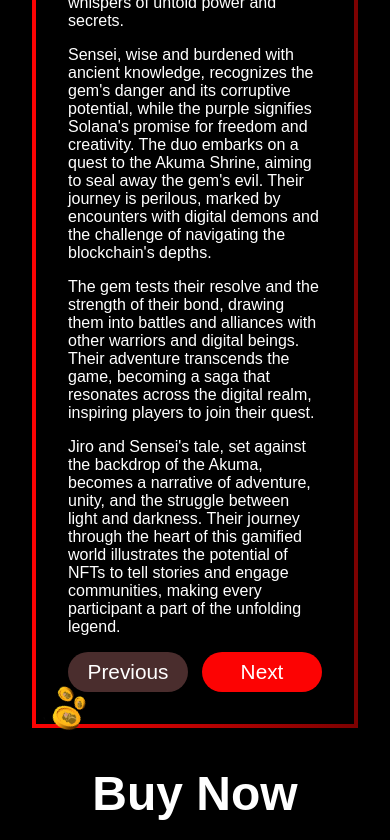
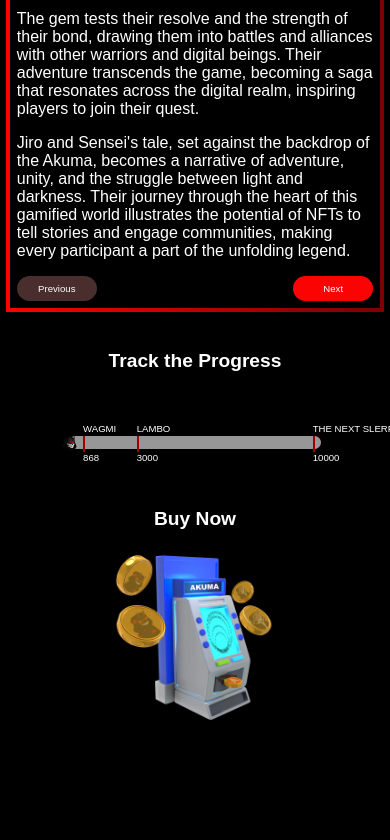
Before and after one commit to akumasolana/website, a React (Create React App) app: page /#/ in a window 390 px wide. Shown: the part 1156-1996 px from the top of the page. After the commit the page ends 1916 px from the top, so only its background shows below. Built offline with nearby package versions, Linux system fonts and the light colour scheme; no server answers.

Commit message:
Added progress tracker with css fits all devices.  Also fixed the css for some mobiles.

```diff
--- a/src/app/App.css
+++ b/src/app/App.css
@@ -399,7 +399,6 @@ nav ul li a {
 .buy {
   padding: 2rem;
   text-align: center;
-  margin-top: -3.5rem;
 }
 
 .buy h2 {
@@ -519,6 +518,85 @@ nav ul li a {
   line-height: 1.5;
 }
 
+/* Progress Bar */
+.token-balance-progress-bar {
+  width: 100%;
+  height: auto;
+  padding: 4rem;
+  margin-top: -4rem;
+}
+
+.token-balance-progress-bar h2 {
+  text-align: center;
+  padding: 2rem;
+  font-size: 3rem;
+  margin-bottom: 2rem;
+}
+
+.progress-bar-container {
+  position: relative;
+  width: 80%;
+  height: 2rem;
+  background-color: #860303;
+  border-radius: 13px;
+  margin-top: 30px;
+  margin-bottom: 30px;
+  margin-left: 10%;
+}
+
+.progress-bar-bg {
+  position: absolute;
+  top: 0;
+  left: 0;
+  width: 100%;
+  height: 100%;
+  background-color: #979797;
+  border-radius: 13px;
+}
+
+.benchmark {
+  position: absolute;
+  transform: translateX(-50%);
+  text-align: center;
+  width: 1rem;
+}
+
+.benchmark-label {
+  font-size: 1.2rem;
+  white-space: nowrap;
+  margin-top: -1.3rem;
+}
+
+.benchmark-line {
+  width: 2.3px;
+  height: 3rem;
+  background-color: #a00000;
+  margin-top: -0.5rem;
+}
+
+.benchmark-value {
+  font-size: 1.2rem;
+  margin-bottom: -1rem;
+}
+
+.progress-bar {
+  position: absolute;
+  top: 0;
+  left: 0;
+  height: 100%;
+  background-color: #fa0202;
+  transition: width 0.5s ease;
+  border-radius: 13px;
+}
+
+.progress-image {
+  position: absolute;
+  top: 5%;
+  left: 100%;
+  margin-left: -1rem;
+  width: 2rem;
+}
+
 /* Footer */
 footer {
   position: fixed;
@@ -559,7 +637,7 @@ section {
 
 
 /* Media query for mobile devices */
-@media screen and (max-width: 600px) and (-webkit-device-pixel-ratio: 3) {
+@media screen and (max-width: 600px) {
   /* Mobile Header */
   header {
     padding: 0.3rem;
@@ -621,7 +699,7 @@ section {
 
   /* Mobile Intro section */
   .intro {
-    padding: 0.6rem;
+    padding: 0.4rem;
   }
 
   .intro h2 {
@@ -629,7 +707,7 @@ section {
   }
 
   .quote {
-    font-size: 0.4rem;
+    font-size: 0.3rem;
   }
 
   .soap-image {
@@ -643,7 +721,7 @@ section {
 
   /* Mobile Story section */
   .story {
-    padding: 0.6rem;
+    padding: 0.4rem;
   }
 
   .story h2 {
@@ -651,7 +729,7 @@ section {
   }
 
   .story-content {
-    padding: 0.6rem;
+    padding: 0.4rem;
   }
 
   .story-navigation button,
@@ -716,14 +794,93 @@ section {
     display: none;
   }
 
+  /* Mobile Progress Bar */
+.token-balance-progress-bar {
+  width: 100%;
+  height: auto;
+  padding: 4rem;
+  margin-top: -4rem;
+}
+
+.token-balance-progress-bar h2 {
+  text-align: center;
+  padding: 2rem;
+  font-size: 1.2rem;
+  margin-bottom: 2rem;
+}
+
+.progress-bar-container {
+  position: relative;
+  width: 96%;
+  height: 0.8rem;
+  background-color: #860303;
+  border-radius: 13px;
+  margin-top: 30px;
+  margin-bottom: 30px;
+  margin-left: 2%;
+}
+
+.progress-bar-bg {
+  position: absolute;
+  top: 0;
+  left: 0;
+  width: 100%;
+  height: 100%;
+  background-color: #979797;
+  border-radius: 13px;
+}
+
+.benchmark {
+  position: absolute;
+  transform: translateX(-50%);
+  text-align: center;
+  width: 1rem;
+}
+
+.benchmark-label {
+  font-size: 0.6rem;
+  white-space: nowrap;
+  margin-top: -0.8rem;
+}
+
+.benchmark-line {
+  width: 2.3px;
+  height: 1rem;
+  background-color: #a00000;
+  margin-top: 0.1rem;
+}
+
+.benchmark-value {
+  font-size: 0.6rem;
+  margin-bottom: -1.2rem;
+}
+
+.progress-bar {
+  position: absolute;
+  top: 0;
+  left: 0;
+  height: 100%;
+  background-color: #fa0202;
+  transition: width 0.5s ease;
+  border-radius: 13px;
+}
+
+.progress-image {
+  position: absolute;
+  top: 2.5%;
+  left: 100%;
+  margin-left: -0.5rem;
+  width: 1rem;
+}
+
   /* Mobile Buy section */
   .buy {
-    margin-top: 0rem;
+    margin-top: -3rem;
     padding: 0.8rem;
   }
 
   .buy h2 {
-    font-size: 1.5rem;
+    font-size: 1.2rem;
   }
 
   .buy-image {
@@ -914,9 +1071,88 @@ section {
     margin-left: -12%;
   }
 
+  /* Mobile Progress Bar */
+  .token-balance-progress-bar {
+    width: 100%;
+    height: auto;
+    padding: 4rem;
+    margin-top: -4rem;
+  }
+
+  .token-balance-progress-bar h2 {
+    text-align: center;
+    padding: 2rem;
+    font-size: 1.6rem;
+    margin-bottom: 2rem;
+  }
+
+  .progress-bar-container {
+    position: relative;
+    width: 88%;
+    height: 1.3rem;
+    background-color: #860303;
+    border-radius: 13px;
+    margin-top: 30px;
+    margin-bottom: 30px;
+    margin-left: 6%;
+  }
+
+  .progress-bar-bg {
+    position: absolute;
+    top: 0;
+    left: 0;
+    width: 100%;
+    height: 100%;
+    background-color: #979797;
+    border-radius: 13px;
+  }
+
+  .benchmark {
+    position: absolute;
+    transform: translateX(-50%);
+    text-align: center;
+    width: 1rem;
+  }
+
+  .benchmark-label {
+    font-size: 1rem;
+    white-space: nowrap;
+    margin-top: -1.5rem;
+  }
+
+  .benchmark-line {
+    width: 2.3px;
+    height: 2rem;
+    background-color: #a00000;
+    margin-top: 0.1rem;
+  }
+
+  .benchmark-value {
+    font-size: 1rem;
+    margin-bottom: -1.4rem;
+  }
+
+  .progress-bar {
+    position: absolute;
+    top: 0;
+    left: 0;
+    height: 100%;
+    background-color: #fa0202;
+    transition: width 0.5s ease;
+    border-radius: 13px;
+  }
+
+  .progress-image {
+    position: absolute;
+    top: 1%;
+    left: 100%;
+    margin-left: -0.5rem;
+    width: 1.5rem;
+  }
+
   /* Tablet Buy section */
   .buy {
-    margin-top: 0rem;
+    margin-top: -2.3rem;
     padding: 0.8rem;
   }
 
--- a/src/app/App.js
+++ b/src/app/App.js
@@ -10,6 +10,7 @@ import MemeDisplay from '../components/MemeDisplay';
 import OurTeam from '../components/OurTeam';
 import Buy from '../components/Buy';
 import Footer from '../components/Footer';
+import ProgressBar from '../components/ProgressBar';
 import './App.css';
 
 function App() {
@@ -24,6 +25,7 @@ function App() {
                 <Hero />
                 <Intro />
                 <Story />
+                <ProgressBar />
                 <Buy />
               </>
             } />
--- /dev/null
+++ b/src/components/ProgressBar.js
@@ -0,0 +1,72 @@
+import React, { useState, useEffect } from 'react';
+import axios from 'axios';
+import pbar from '../assets/pbar.png';
+
+function ProgressBar() {
+  const [tokenBalance, setTokenBalance] = useState(0);
+  useEffect(() => {
+    const fetchTokenBalance = async () => {
+      try {
+        const response = await axios.post(
+          'https://docs-demo.solana-mainnet.quiknode.pro/',
+          {
+            jsonrpc: '2.0',
+            id: 1,
+            method: 'getBalance',
+            params: ['HwYWz28tX9iEAWUitMD7b9e8wYdSp5U3P8fErNGesy32'],
+          },
+          {
+            headers: {
+              'Content-Type': 'application/json',
+            },
+          }
+        );
+        if (response.data && response.data.result) {
+          const balance = response.data.result.value/1000000000;
+          setTokenBalance(balance);
+          console.log('Fetched token balance:', balance);
+        }
+      } catch (error) {
+        console.error('Error fetching token balance:', error);
+      }
+    };
+    fetchTokenBalance();
+  }, []);
+  const benchmarks = [
+    { value: 868, label: 'WAGMI' },
+    { value: 3000, label: 'LAMBO' },
+    { value: 10000, label: 'THE NEXT SLERF' }
+  ];
+  const calculateProgressPercentage = () => {
+    const maxValue = benchmarks[benchmarks.length - 1].value;
+    return (tokenBalance / maxValue) * 100;
+  };
+  return (
+    <div className="token-balance-progress-bar">
+      <h2>Track the Progress</h2>
+      <div className="progress-bar-container">
+        <div className="progress-bar-bg">
+          {benchmarks.map((benchmark) => (
+            <div
+              key={benchmark.value}
+              className="benchmark"
+              style={{ left: `${(benchmark.value / benchmarks[benchmarks.length - 1].value) * 100}%` }}
+            >
+              <div className="benchmark-label">{benchmark.label}</div>
+              <div className="benchmark-line"></div>
+              <div className="benchmark-value">{benchmark.value}</div>
+            </div>
+          ))}
+        </div>
+        <div
+          className="progress-bar"
+          style={{ width: `${calculateProgressPercentage()}%` }}
+        >
+          <img src={pbar} alt="Progress" className="progress-image" />
+        </div>
+      </div>
+    </div>
+  );
+}
+
+export default ProgressBar;
```
Also changed, not shown: package.json (+10 -9 lines), src/assets/pbar.png (added), 3 other files (tests, documents, lock files or other folders).
